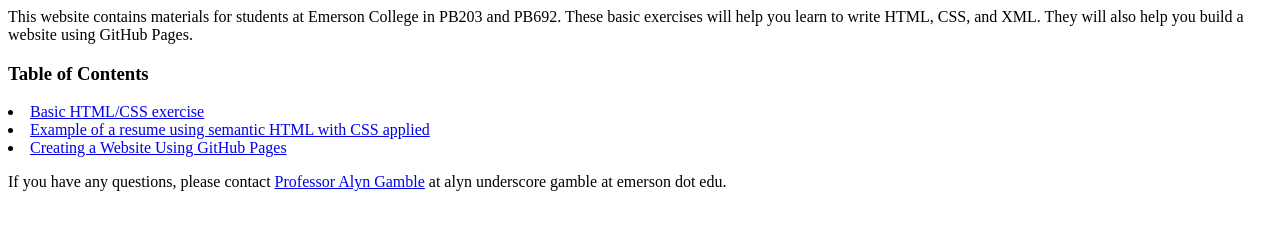
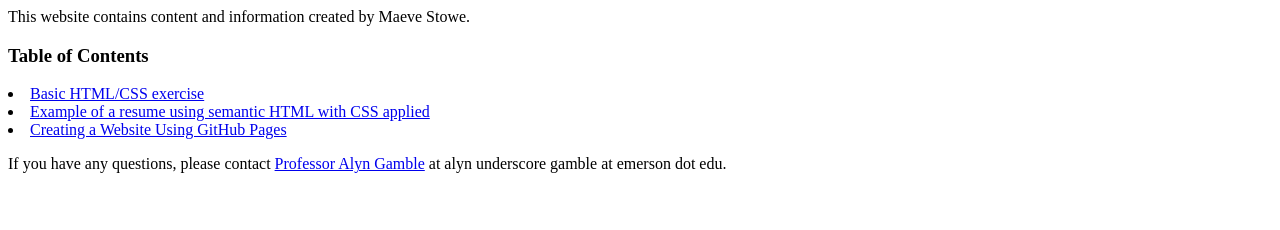
Before and after one commit to Mstowe13/Mstowe13, a plain HTML site: page index.html in a window 1280 px wide. Drawn offline with Linux system fonts and the light colour scheme.

Commit message:
Update index.html

```diff
--- a/index.html
+++ b/index.html
@@ -5,7 +5,7 @@
 </style>
 </head>
 <body>
-This website contains materials for students at Emerson College in PB203 and PB692. These basic exercises will help you learn to write HTML, CSS, and XML. They will also help you build a website using GitHub Pages.
+This website contains content and information created by Maeve Stowe.
 <p>
 	<h3>Table of Contents</h3>
 <li><a href="https://codepen.io/profgamble/pen/yLGVzMw">Basic HTML/CSS exercise</a></li>
```
